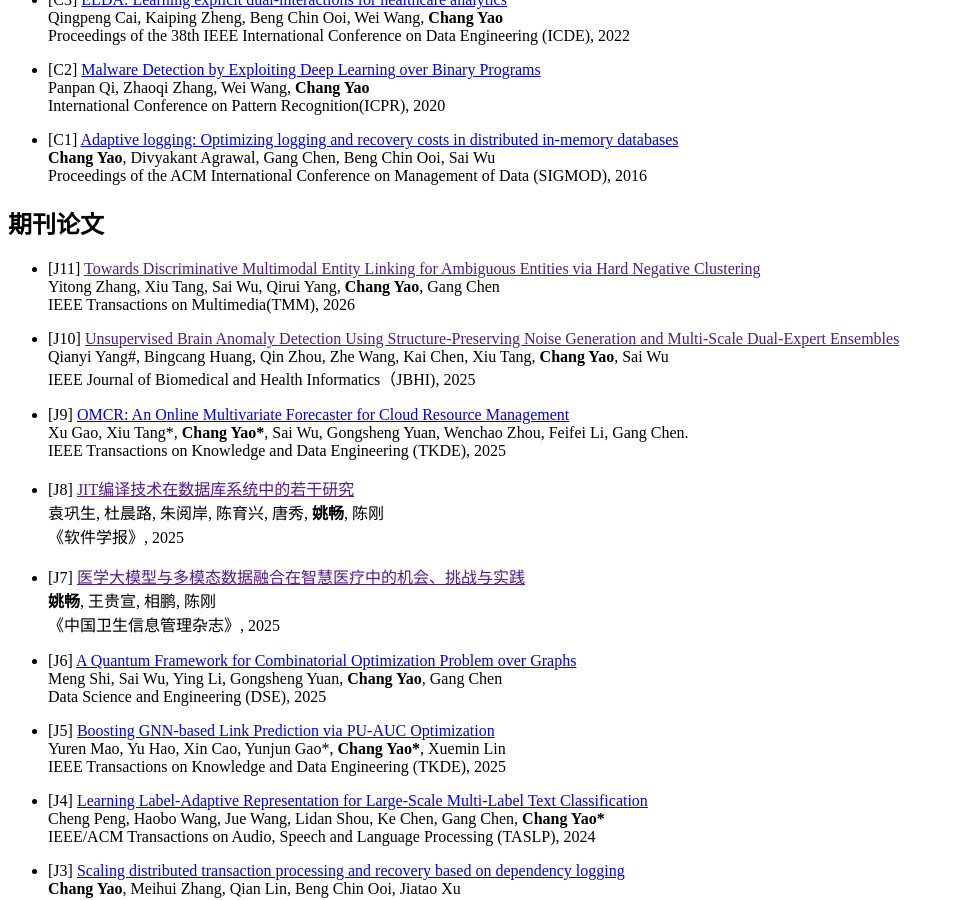
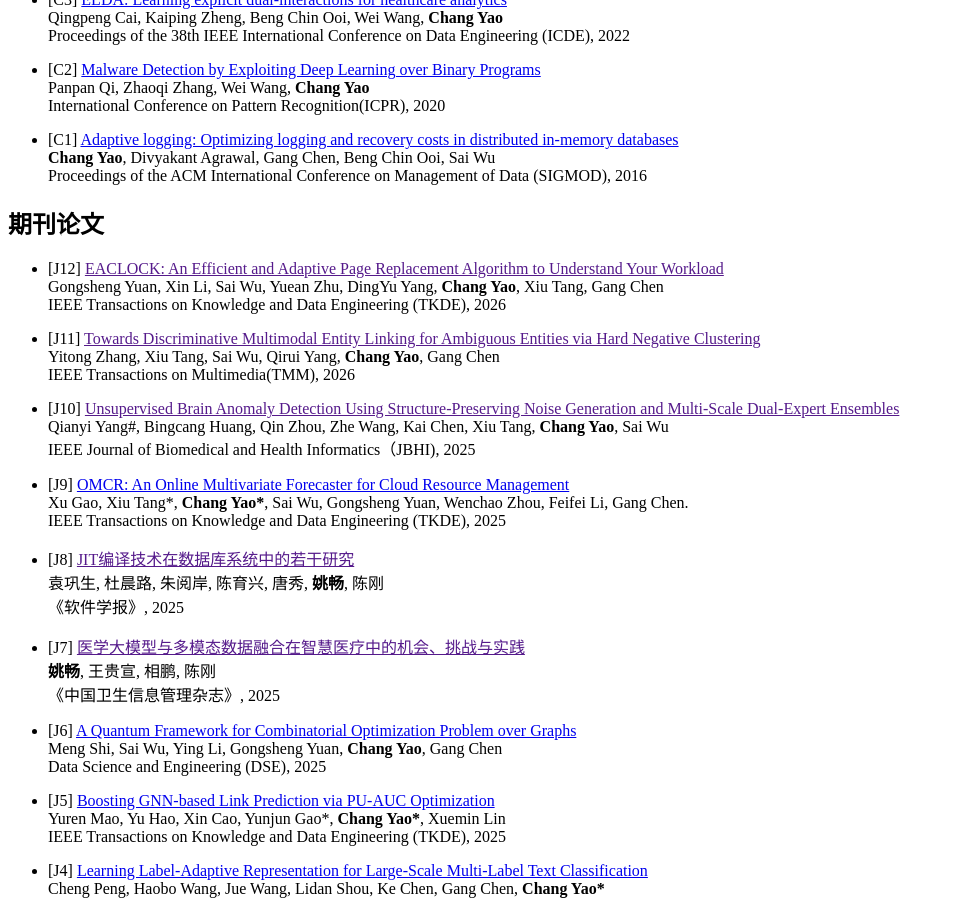
Before and after one commit to yaochang/yaochang.github.io, a Jekyll site: the page built from _pages/includes/pub.md, in a window 1280 px wide and 900 px high, scrolled down 3337 px. Shown: the whole window, without its empty margins (0-955 px from the left). Built offline with Jekyll 4.4.1, drawn with Linux system fonts in a browser that asks for light colours; our own code applies the rules of GitHub Pages for plain Markdown files; formulas are drawn with MathJax 3.

Commit message:
Update pub.md

```diff
--- a/_pages/includes/pub.md
+++ b/_pages/includes/pub.md
@@ -193,6 +193,10 @@
 
 ## 期刊论文
 
+- \[J12\] [EACLOCK: An Efficient and Adaptive Page Replacement Algorithm to Understand Your Workload]()
+<br /> Gongsheng Yuan, Xin Li, Sai Wu, Yuean Zhu, DingYu Yang, **Chang Yao**, Xiu Tang, Gang Chen
+<br />IEEE Transactions on Knowledge and Data Engineering (TKDE), 2026
+
 - \[J11\] [Towards Discriminative Multimodal Entity Linking for Ambiguous Entities via Hard Negative Clustering]()
 <br /> Yitong Zhang, Xiu Tang, Sai Wu, Qirui Yang, **Chang Yao**, Gang Chen
 <br />IEEE Transactions on Multimedia(TMM), 2026
```
